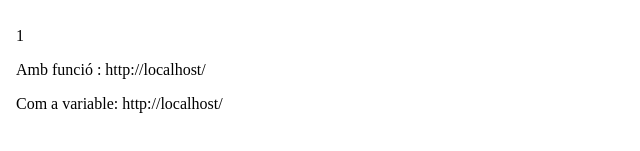
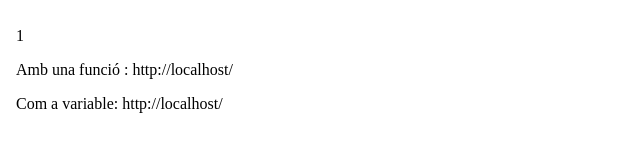
Before and after one commit to DAE94/Angular-DOM, an Angular app: page / in a window 1280 px wide. Shown: the part 145-296 px from the top of the page, without its empty margins (0-640 px from the left). Built offline with nearby package versions, Linux system fonts and the light colour scheme.

Commit message:
Exercici 2

```diff
--- a/src/app/comp-a/comp-a.component.html
+++ b/src/app/comp-a/comp-a.component.html
@@ -3,7 +3,7 @@
   <h1 id="titol">fkjashdf</h1>
   <h1 id="titolMayus"></h1>
   <p id="valor">{{compA.valor}}</p>
-  <p>Amb funció : {{url()}}</p>
+  <p>Amb una funció : {{url()}}</p>
   <p>Com a variable: {{docUrl}}</p>
 
 
```
